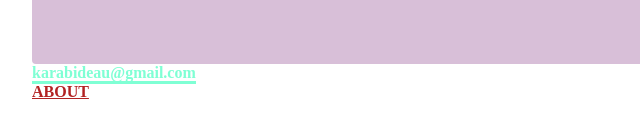
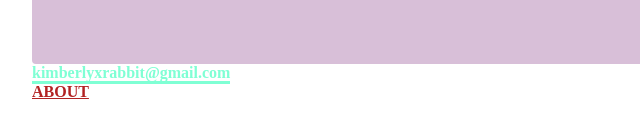
Before and after one commit to kimberlyrabbit/kimberlyrabbit.github.io, a Gatsby site: page / in a window 1280 px wide. Shown: the part 329-464 px from the top of the page, 72-712 px from the left. Built offline with nearby package versions, Linux system fonts and the light colour scheme; Gatsby itself is replaced by a stand-in of ours.

Commit message:
email update

```diff
--- a/src/pages/index.js
+++ b/src/pages/index.js
@@ -60,7 +60,7 @@ const linkStyle = {
 
 // data
 const email = {
-  url: "karabideau@gmail.com",
+  url: "kimberlyxrabbit@gmail.com",
 }
 
 // markup
```
